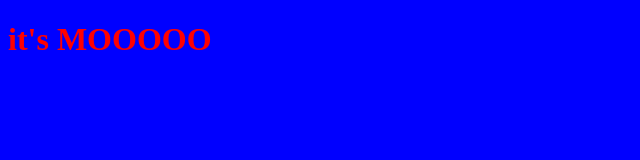
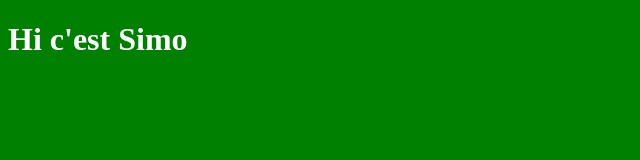
Before and after one commit to MohammedENSA/myproject, a plain HTML site: page index.html in a window 1280 px wide. Shown: the whole page, without its empty margins (0-640 px from the left). Drawn offline with Linux system fonts and the light colour scheme.

Commit message:
Modife de file dtyle

```diff
--- a/index.html
+++ b/index.html
@@ -7,7 +7,7 @@
     <link rel="stylesheet" href="style.css">
 </head>
 <body>
-    <h1>it's MOOOOO</h1>
+    <h1>Hi c'est Simo </h1>
     <script src="app.js"></script>
 </body>
 </html>
--- a/style.css
+++ b/style.css
@@ -1,7 +1,7 @@
 h1{
-    color :red
+    color :white
 
 }
 body{
-    background-color: blue;
+    background-color:green;
 }
```
